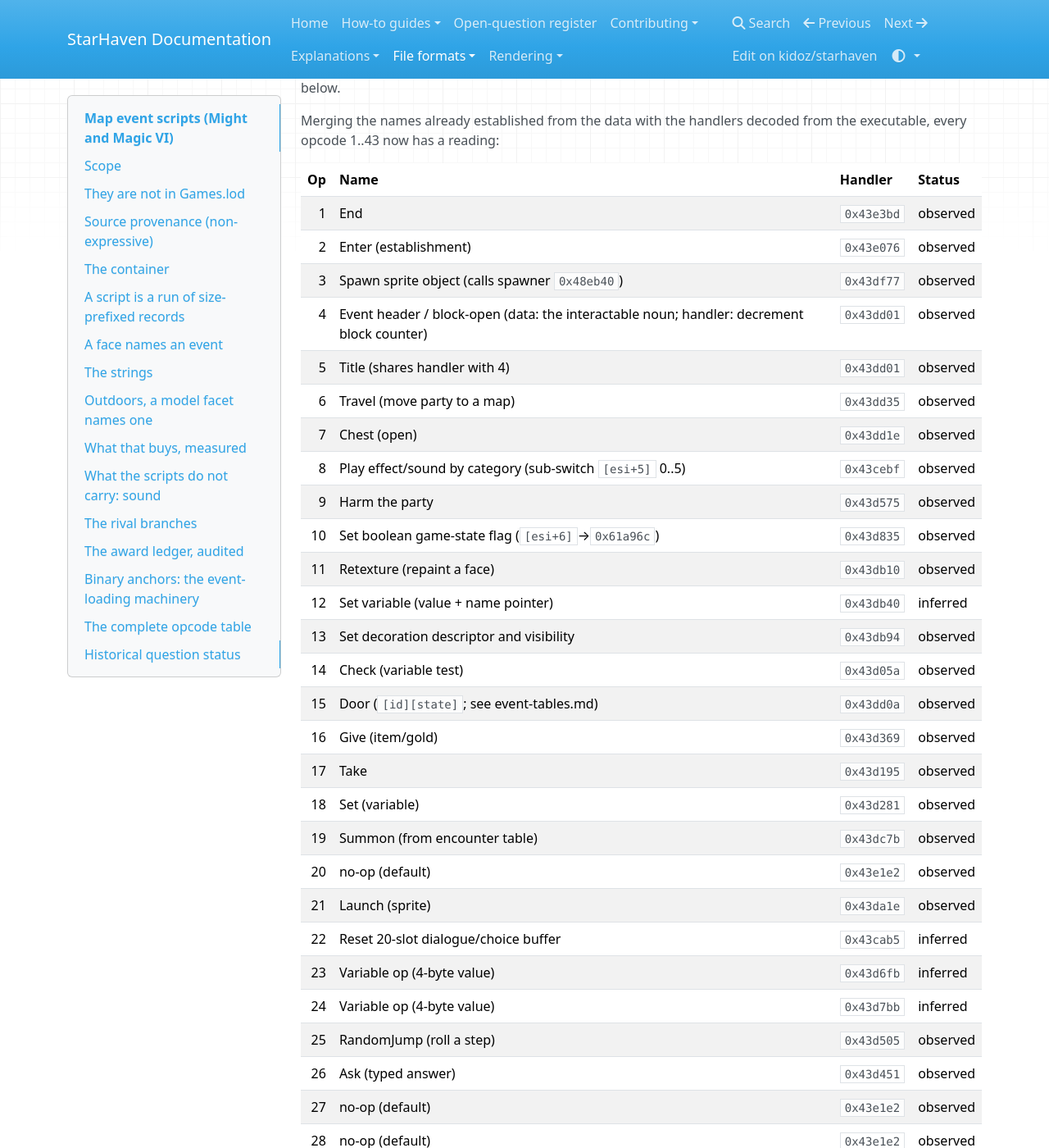
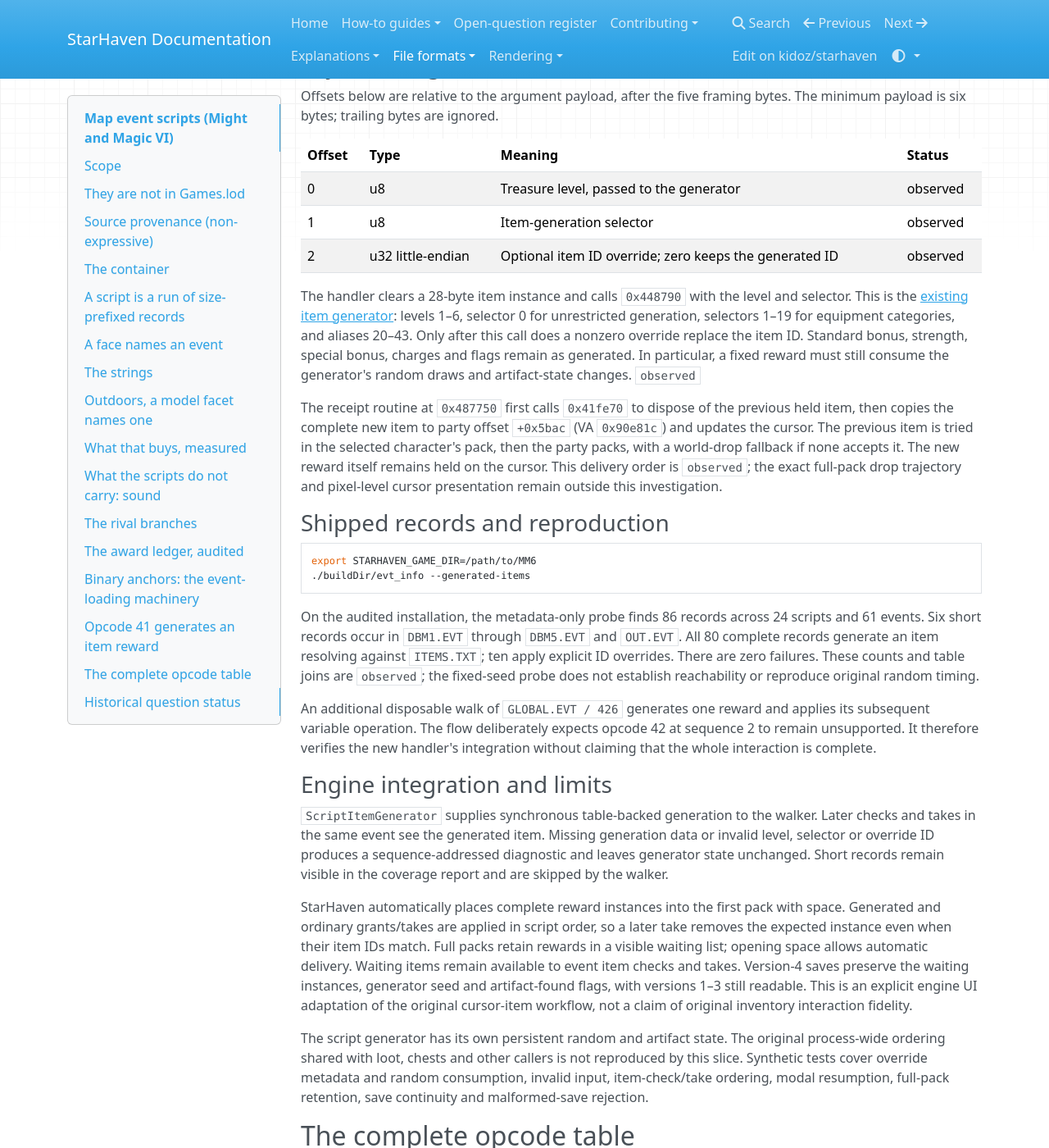
Before and after one commit to kidoz/starhaven, an MkDocs documentation site: the page built from docs/formats/map-events.md, in a window 1280 px wide and 1400 px high, scrolled down 17853 px. Shown: the whole window at 82% size. Built offline with MkDocs 1.6.1, drawn with Linux system fonts in a browser that asks for light colours; nearby versions of some CDN libraries; some of the changed text lies outside the part shown.

Commit message:
Generate every opcode 41 reward from evt_info and write up the handler

````diff
--- a/docs/formats/map-events.md
+++ b/docs/formats/map-events.md
@@ -886,6 +886,84 @@ missing sequences, sequence 255, disabled events and stale-map cancellation.
 Original window styling, audio restoration and nested external script calls
 remain outside this slice.
 
+## Opcode 41 generates an item reward
+
+The old inferred “Open panel/dialogue” label is superseded by the handler at
+VA `0x43dffc`–`0x43e071`. It generates an item, optionally replaces its ID,
+hands the complete instance to the party, and advances to the next sequence.
+These semantics are `observed` in the same MM6 executable fingerprint used
+above; no original-game runtime session was performed.
+
+### Layout and generation order
+
+Offsets below are relative to the argument payload, after the five framing
+bytes. The minimum payload is six bytes; trailing bytes are ignored.
+
+| Offset | Type | Meaning | Status |
+| --- | --- | --- | --- |
+| 0 | u8 | Treasure level, passed to the generator | observed |
+| 1 | u8 | Item-generation selector | observed |
+| 2 | u32 little-endian | Optional item ID override; zero keeps the generated ID | observed |
+
+The handler clears a 28-byte item instance and calls `0x448790` with the
+level and selector. This is the [existing item generator](items.md#generator-callers):
+levels 1–6, selector 0 for unrestricted generation, selectors 1–19 for
+equipment categories, and aliases 20–43. Only after this call does a nonzero
+override replace the item ID. Standard bonus, strength, special bonus, charges
+and flags remain as generated. In particular, a fixed reward must still consume
+the generator's random draws and artifact-state changes. `observed`
+
+The receipt routine at `0x487750` first calls `0x41fe70` to dispose of the
+previous held item, then copies the complete new item to party offset
+`+0x5bac` (VA `0x90e81c`) and updates the cursor. The previous item is tried
+in the selected character's pack, then the party packs, with a world-drop
+fallback if none accepts it. The new reward itself remains held on the cursor.
+This delivery order is `observed`; the exact full-pack drop trajectory and
+pixel-level cursor presentation remain outside this investigation.
+
+### Shipped records and reproduction
+
+```bash
+export STARHAVEN_GAME_DIR=/path/to/MM6
+./buildDir/evt_info --generated-items
+```
+
+On the audited installation, the metadata-only probe finds 86 records across
+24 scripts and 61 events. Six short records occur in `DBM1.EVT` through
+`DBM5.EVT` and `OUT.EVT`. All 80 complete records generate an item resolving
+against `ITEMS.TXT`; ten apply explicit ID overrides. There are zero failures.
+These counts and table joins are `observed`; the fixed-seed probe does not
+establish reachability or reproduce original random timing.
+
+An additional disposable walk of `GLOBAL.EVT / 426` generates one reward
+and applies its subsequent variable operation. The flow deliberately expects
+opcode 42 at sequence 2 to remain unsupported. It therefore verifies the new
+handler's integration without claiming that the whole interaction is complete.
+
+### Engine integration and limits
+
+`ScriptItemGenerator` supplies synchronous table-backed generation to the
+walker. Later checks and takes in the same event see the generated item.
+Missing generation data or invalid level, selector or override ID produces a
+sequence-addressed diagnostic and leaves generator state unchanged. Short
+records remain visible in the coverage report and are skipped by the walker.
+
+StarHaven automatically places complete reward instances into the first pack
+with space. Generated and ordinary grants/takes are applied in script order,
+so a later take removes the expected instance even when their item IDs match.
+Full packs retain rewards in a visible waiting list; opening space
+allows automatic delivery. Waiting items remain available to event item checks
+and takes. Version-4 saves preserve the waiting instances, generator seed and
+artifact-found flags, with versions 1–3 still readable. This is an explicit
+engine UI adaptation of the original cursor-item workflow, not a claim of
+original inventory interaction fidelity.
+
+The script generator has its own persistent random and artifact state. The
+original process-wide ordering shared with loot, chests and other callers is
+not reproduced by this slice. Synthetic tests cover override metadata and
+random consumption, invalid input, item-check/take ordering, modal resumption,
+full-pack retention, save continuity and malformed-save rejection.
+
 ## The complete opcode table
 
 The dispatch hub at `0x43c948` reads the opcode at step offset +4, subtracts 1,
@@ -943,7 +1021,7 @@ from the executable, every opcode 1..43 now has a reading:
 | 38 | no-op (default) | `0x43e1e2` | observed |
 | 39 | SetTopic | `0x43cb9d` | observed |
 | 40 | MoveNpc | `0x43cd61` | observed |
-| 41 | Open panel/dialogue | `0x43dffc` | inferred |
+| 41 | Generate item reward | `0x43dffc` | observed |
 | 42 | Conditional check | `0x43cb48` | inferred |
 | 43 | Read variable by type (sub-switch `[esi+5]` 0..5) | `0x43c94f` | inferred |
 
````
Also changed, not shown: other parts of docs/formats/map-events.md (+2 -2 lines), docs/explanation/event-script-coverage.md (+37 -28 lines), docs/formats/items.md (+2 -2 lines), docs/open-questions.md (+5 -2 lines), 1 other file.
